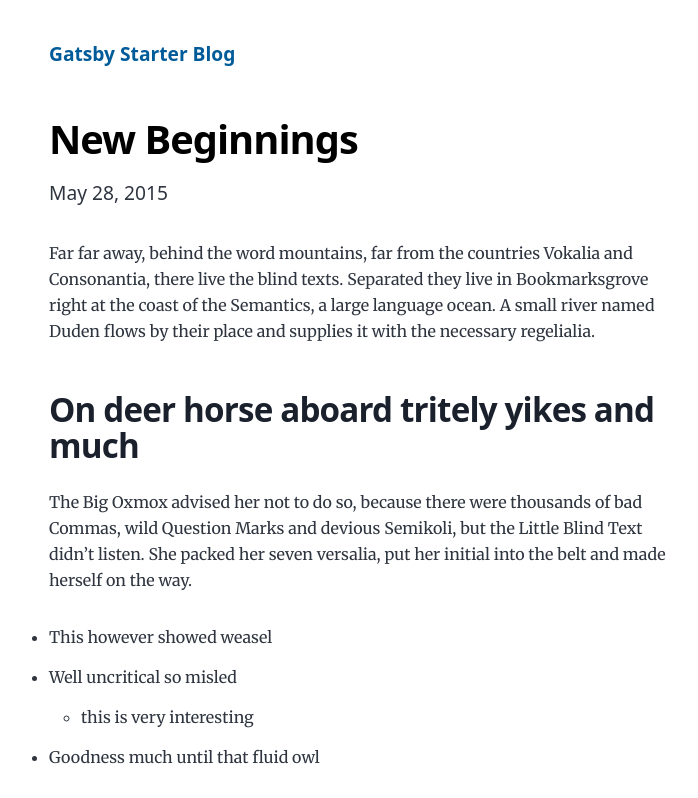
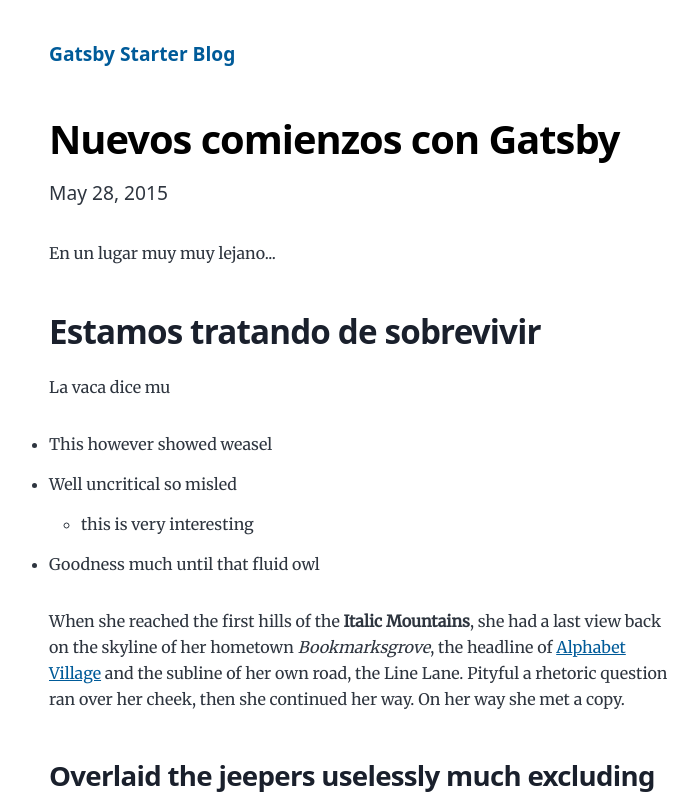
Before and after one commit to EriCrysBel/segundo-blog, a Gatsby site: page /new-beginnings/ in a window 1280 px wide. Shown: the top 798 px of the page, without its empty margins (275-973 px from the left). Built offline with nearby package versions, Linux system fonts and the light colour scheme; Gatsby itself is replaced by a stand-in of ours.

Commit message:
actualizacion

```diff
--- a/content/blog/new-beginnings/index.md
+++ b/content/blog/new-beginnings/index.md
@@ -1,20 +1,14 @@
 ---
-title: New Beginnings
+title: Nuevos comienzos con Gatsby
 date: "2015-05-28T22:40:32.169Z"
-description: This is a custom description for SEO and Open Graph purposes, rather than the default generated excerpt. Simply add a description field to the frontmatter.
+description: Probando netlify.
 ---
 
-Far far away, behind the word mountains, far from the countries Vokalia and
-Consonantia, there live the blind texts. Separated they live in Bookmarksgrove
-right at the coast of the Semantics, a large language ocean. A small river named
-Duden flows by their place and supplies it with the necessary regelialia.
+En un lugar muy muy lejano...
 
-## On deer horse aboard tritely yikes and much
+## Estamos tratando de sobrevivir
 
-The Big Oxmox advised her not to do so, because there were thousands of bad
-Commas, wild Question Marks and devious Semikoli, but the Little Blind Text
-didn’t listen. She packed her seven versalia, put her initial into the belt and
-made herself on the way.
+La vaca dice mu
 
 - This however showed weasel
 - Well uncritical so misled
```
Also changed, not shown: content/blog/web-2.0/index.md (renamed from content/blog/hello-world/index.md), content/blog/web-2.0/salty_egg.jpg (renamed from content/blog/hello-world/salty_egg.jpg).
